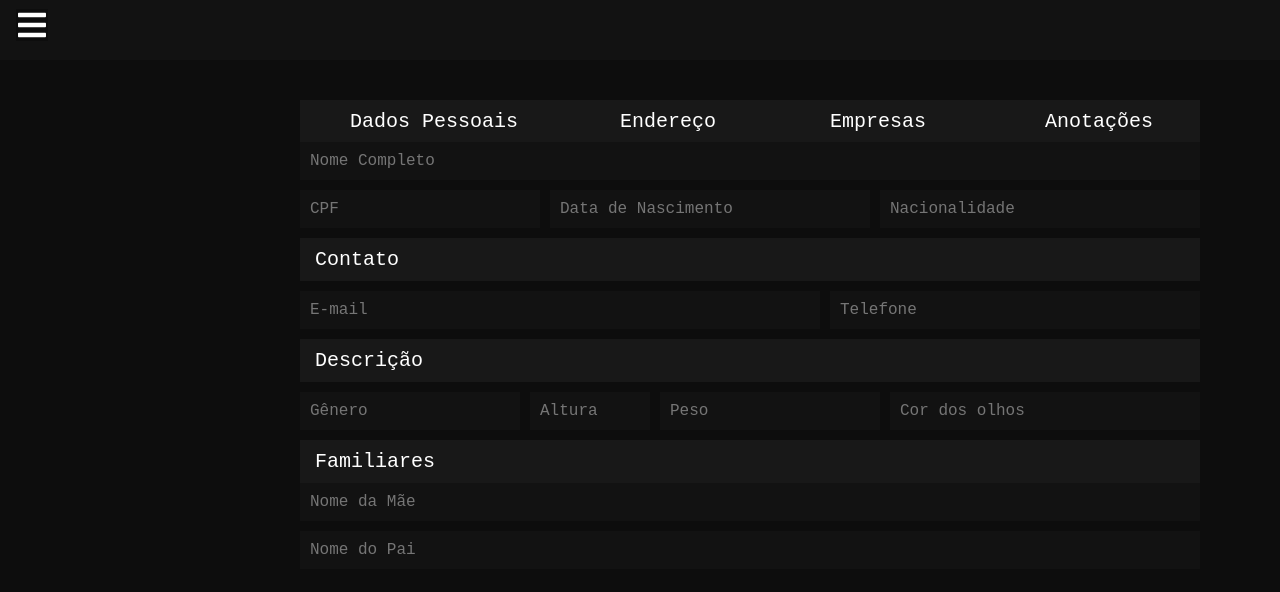
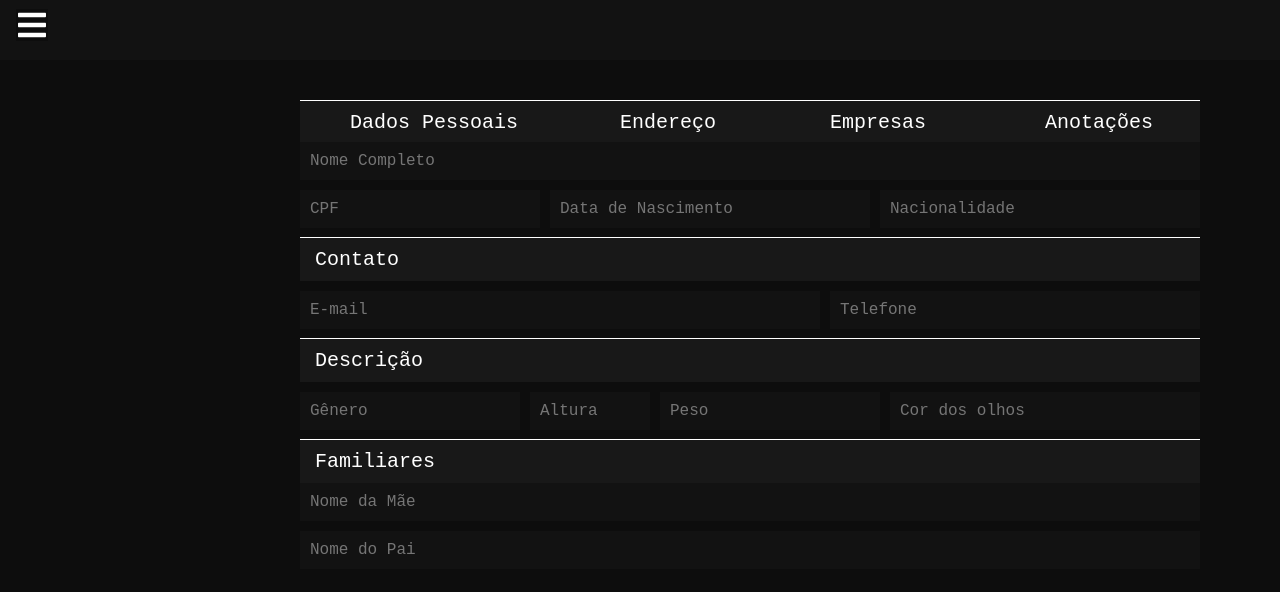
Before and after one commit to Igor-Cavalera/whoAreYou, a React (Create React App) app: page /Forms in a window 1280 px wide. Shown: the top 592 px of the page. Built offline with nearby package versions, Linux system fonts and the light colour scheme; no server answers.

Commit message:
adicionando-bordas-abas-label

```diff
--- a/src/index.css
+++ b/src/index.css
@@ -64,6 +64,12 @@ label {
   margin-top: 40px;
   height: 42px;
   background: #181818;
+  border-width: 1px;
+  border-style: solid;
+  border-color: #ffffff;
+  border-left: none;
+  border-right: none;
+  border-bottom: none;
 }
 
 .aba-dados {
@@ -169,6 +175,11 @@ label {
   margin-bottom: 0px;
   padding-left: 15px;
   background-color: #181818;
+  border-width: 1px;
+  border-style: solid;
+  border-left: none;
+  border-right: none;
+  border-bottom: none;
 }
 
 .contato {
@@ -282,7 +293,7 @@ input[type=number]::-webkit-outer-spin-button {
 
 .logradouro {
   all: unset;
-  width: 655px;
+  width: 647px;
   margin: 10px 10px 10px 0 ;
   padding: 10px;
 
```
